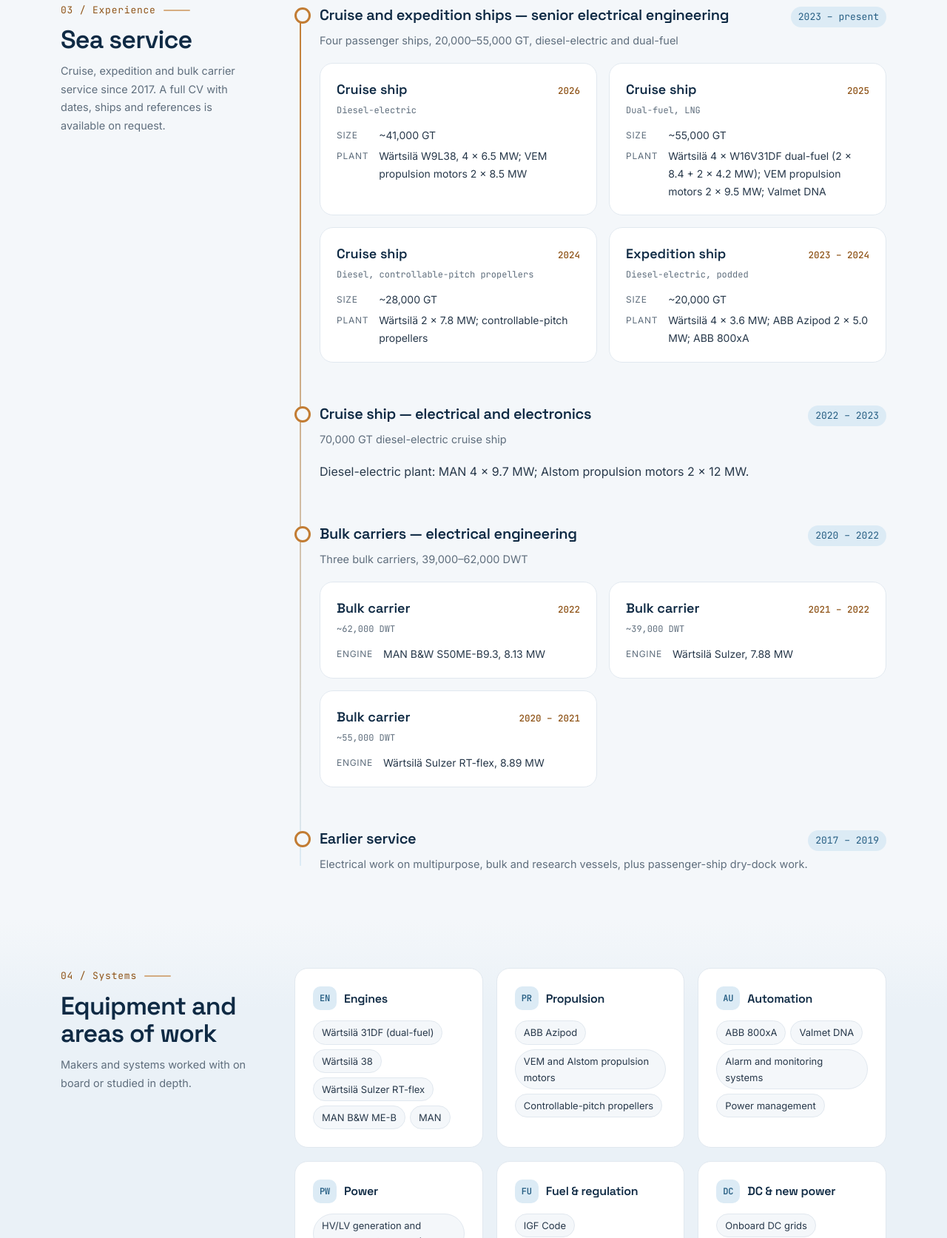
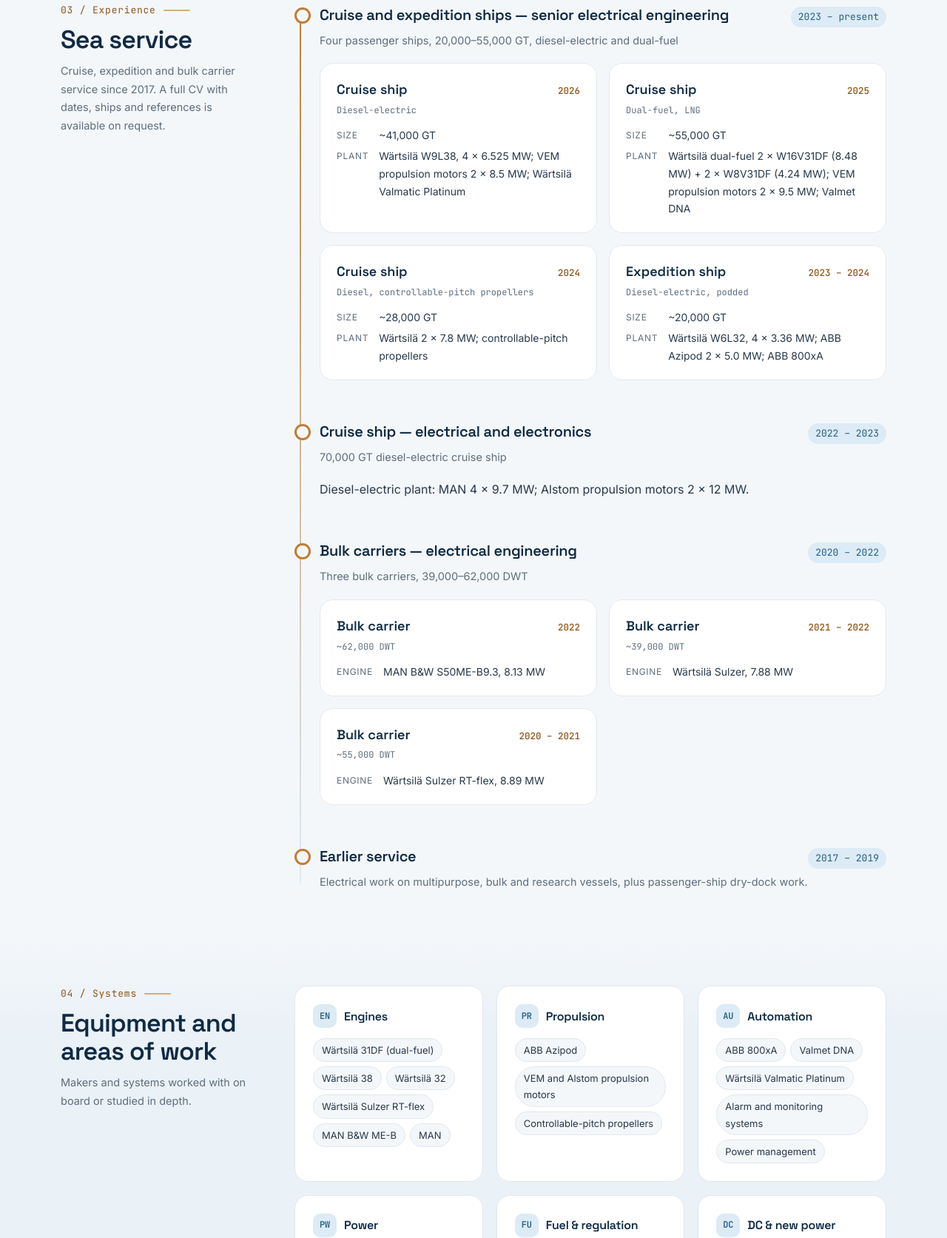
Before and after one commit to etoonikolovb-rgb/ognyanbaltadzhiev.com, a plain HTML site: page index.html in a window 1280 px wide. Shown: the part 2048-3721 px from the top of the page at 74% size. Drawn offline with Linux system fonts and the light colour scheme.

Commit message:
Correct ship plant data (engine models, MCR), add Valmatic Platinum

```diff
--- a/index.html
+++ b/index.html
@@ -53,7 +53,7 @@
       "recognizedBy": { "@type": "CollegeOrUniversity", "name": "Technical University of Varna" }
     }
   ],
-  "knowsAbout": ["Marine electrical engineering", "Electrical systems architecture", "Diesel-electric propulsion", "Dual-fuel engines", "Wärtsilä 31DF", "ABB Azipod", "ABB 800xA", "Valmet DNA", "High-voltage distribution", "Power management systems", "Onboard DC grids", "IGF Code", "Ship technical documentation", "Applied AI in marine engineering", "Large language models (LLM)", "Retrieval-augmented generation (RAG)", "Fault tracing across technical documentation"],
+  "knowsAbout": ["Marine electrical engineering", "Electrical systems architecture", "Diesel-electric propulsion", "Dual-fuel engines", "Wärtsilä 31DF", "ABB Azipod", "ABB 800xA", "Valmet DNA", "Wärtsilä Valmatic Platinum", "High-voltage distribution", "Power management systems", "Onboard DC grids", "IGF Code", "Ship technical documentation", "Applied AI in marine engineering", "Large language models (LLM)", "Retrieval-augmented generation (RAG)", "Fault tracing across technical documentation"],
   "knowsLanguage": ["en", "bg"],
   "image": "https://ognyanbaltadzhiev.com/photo.jpg",
   "sameAs": ["https://www.linkedin.com/in/ognyan-baltadzhiev/"]
@@ -390,13 +390,13 @@
         <p class="sub">Four passenger ships, 20,000&ndash;55,000 GT, diesel-electric and dual-fuel</p>
         <div class="ships">
           <article class="ship"><h4>Cruise ship <span class="yr">2026</span></h4><p class="imo">Diesel-electric</p>
-            <dl><dt>Size</dt><dd>~41,000 GT</dd><dt>Plant</dt><dd>Wärtsilä W9L38, 4 &times; 6.5 MW; VEM propulsion motors 2 &times; 8.5 MW</dd></dl></article>
+            <dl><dt>Size</dt><dd>~41,000 GT</dd><dt>Plant</dt><dd>Wärtsilä W9L38, 4 &times; 6.525 MW; VEM propulsion motors 2 &times; 8.5 MW; Wärtsilä Valmatic Platinum</dd></dl></article>
           <article class="ship"><h4>Cruise ship <span class="yr">2025</span></h4><p class="imo">Dual-fuel, LNG</p>
-            <dl><dt>Size</dt><dd>~55,000 GT</dd><dt>Plant</dt><dd>Wärtsilä 4 &times; W16V31DF dual-fuel (2 &times; 8.4 + 2 &times; 4.2 MW); VEM propulsion motors 2 &times; 9.5 MW; Valmet DNA</dd></dl></article>
+            <dl><dt>Size</dt><dd>~55,000 GT</dd><dt>Plant</dt><dd>Wärtsilä dual-fuel 2 &times; W16V31DF (8.48 MW) + 2 &times; W8V31DF (4.24 MW); VEM propulsion motors 2 &times; 9.5 MW; Valmet DNA</dd></dl></article>
           <article class="ship"><h4>Cruise ship <span class="yr">2024</span></h4><p class="imo">Diesel, controllable-pitch propellers</p>
             <dl><dt>Size</dt><dd>~28,000 GT</dd><dt>Plant</dt><dd>Wärtsilä 2 &times; 7.8 MW; controllable-pitch propellers</dd></dl></article>
           <article class="ship"><h4>Expedition ship <span class="yr">2023 &ndash; 2024</span></h4><p class="imo">Diesel-electric, podded</p>
-            <dl><dt>Size</dt><dd>~20,000 GT</dd><dt>Plant</dt><dd>Wärtsilä 4 &times; 3.6 MW; ABB Azipod 2 &times; 5.0 MW; ABB 800xA</dd></dl></article>
+            <dl><dt>Size</dt><dd>~20,000 GT</dd><dt>Plant</dt><dd>Wärtsilä W6L32, 4 &times; 3.36 MW; ABB Azipod 2 &times; 5.0 MW; ABB 800xA</dd></dl></article>
         </div>
       </div>
 
@@ -444,9 +444,9 @@
       <p class="lead">Makers and systems worked with on board or studied in depth.</p>
     </div>
     <div class="grid3">
-      <div class="card sys"><h3><i>EN</i>Engines</h3><ul class="chips"><li>Wärtsilä 31DF (dual-fuel)</li><li>Wärtsilä 38</li><li>Wärtsilä Sulzer RT-flex</li><li>MAN B&amp;W ME-B</li><li>MAN</li></ul></div>
+      <div class="card sys"><h3><i>EN</i>Engines</h3><ul class="chips"><li>Wärtsilä 31DF (dual-fuel)</li><li>Wärtsilä 38</li><li>Wärtsilä 32</li><li>Wärtsilä Sulzer RT-flex</li><li>MAN B&amp;W ME-B</li><li>MAN</li></ul></div>
       <div class="card sys"><h3><i>PR</i>Propulsion</h3><ul class="chips"><li>ABB Azipod</li><li>VEM and Alstom propulsion motors</li><li>Controllable-pitch propellers</li></ul></div>
-      <div class="card sys"><h3><i>AU</i>Automation</h3><ul class="chips"><li>ABB 800xA</li><li>Valmet DNA</li><li>Alarm and monitoring systems</li><li>Power management</li></ul></div>
+      <div class="card sys"><h3><i>AU</i>Automation</h3><ul class="chips"><li>ABB 800xA</li><li>Valmet DNA</li><li>Wärtsilä Valmatic Platinum</li><li>Alarm and monitoring systems</li><li>Power management</li></ul></div>
       <div class="card sys"><h3><i>PW</i>Power</h3><ul class="chips"><li>HV/LV generation and distribution (&gt; 1000 V)</li><li>Diesel-electric plants</li></ul></div>
       <div class="card sys"><h3><i>FU</i>Fuel &amp; regulation</h3><ul class="chips"><li>IGF Code</li><li>LNG and dual-fuel operations</li></ul></div>
       <div class="card sys"><h3><i>DC</i>DC &amp; new power</h3><ul class="chips"><li>Onboard DC grids</li><li>Solid-state DC protection</li><li>Photovoltaic system sizing</li></ul></div>
```
